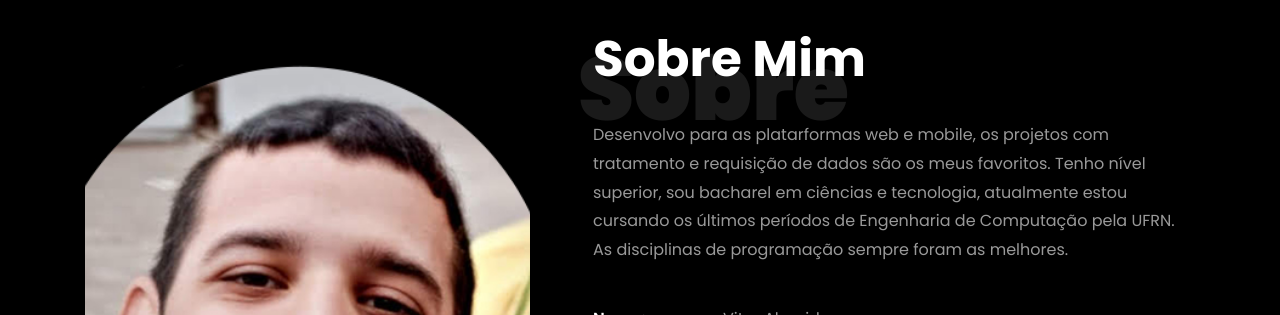
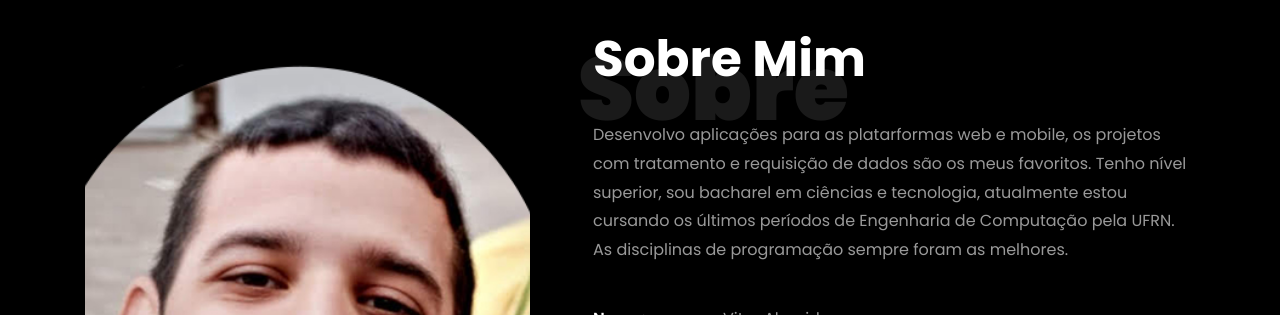
Before and after one commit to vitorarj/portifolio, a plain HTML site: page index.html in a window 1280 px wide. Shown: the part 840-1155 px from the top of the page. Drawn offline with Linux system fonts and the light colour scheme; files whose address does not match are found by name.

Commit message:
Update index.html

```diff
--- a/index.html
+++ b/index.html
@@ -85,7 +85,7 @@
 		          <div class="col-md-12 heading-section ftco-animate">
 		          	<h1 class="big">Sobre</h1>
 		            <h2 class="mb-4">Sobre Mim</h2>
-		            <p>Desenvolvo para as platarformas web e mobile, os projetos com tratamento e requisição de dados são os meus favoritos. Tenho nível superior, sou bacharel em ciências e tecnologia, atualmente estou cursando os últimos períodos de Engenharia de Computação pela UFRN. As disciplinas de programação sempre foram as melhores.</p>
+		            <p>Desenvolvo aplicações para as platarformas web e mobile, os projetos com tratamento e requisição de dados são os meus favoritos. Tenho nível superior, sou bacharel em ciências e tecnologia, atualmente estou cursando os últimos períodos de Engenharia de Computação pela UFRN. As disciplinas de programação sempre foram as melhores.</p>
 		            <ul class="about-info mt-4 px-md-0 px-2">
 		            	<li class="d-flex"><span>Nome:</span> <span>Vitor Almeida</span></li>
 		             	<li class="d-flex"><span>Email:</span> <span>vitorarj777@gmail.com</span></li>
```
